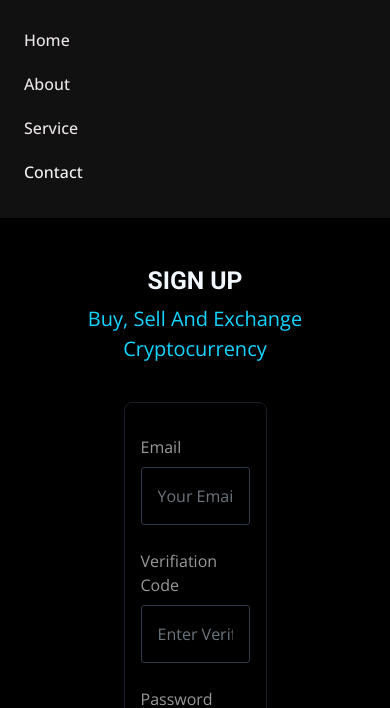
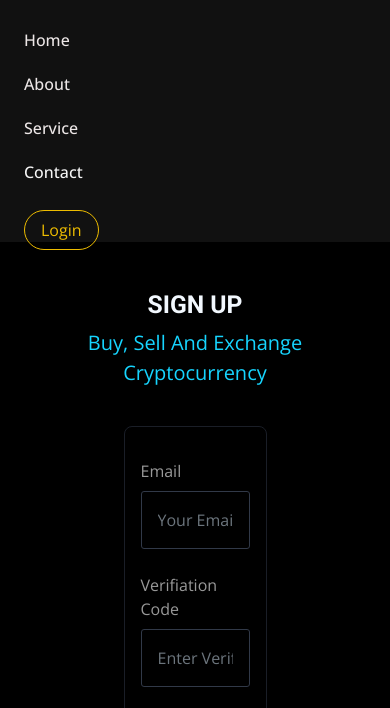
Before and after one commit to oasis-digital/Coingate, a plain HTML site: page signup.html in a window 390 px wide. Both pictures are taken after a click on the button 338 px from the left and 37 px from the top of the page. Shown: the part 82-790 px from the top of the page. Drawn offline with nearby package versions, Linux system fonts and the light colour scheme; files that its build step writes are made by us from their sources.

Commit message:
Update signup.html

```diff
--- a/signup.html
+++ b/signup.html
@@ -54,7 +54,7 @@
                     <a href="#service" class="nav-item nav-link">Service</a>
                     <a href="#contact" class="nav-item nav-link active">Contact</a>
                 </div>
-                <div class="h-100 d-lg-inline-flex align-items-center d-none">
+                <div class="h-100 d-lg-inline-flex align-items-center">
                     <a class="btn-nav me-2" href="login.html">Login</a>
                 </div>
             </div>
```
